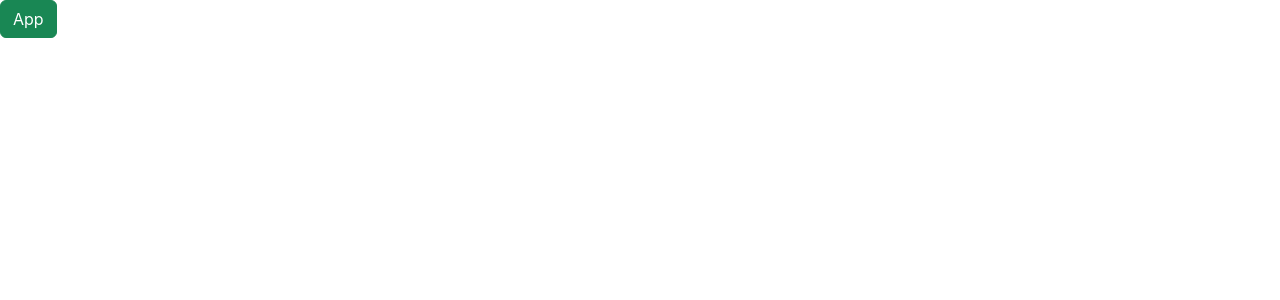
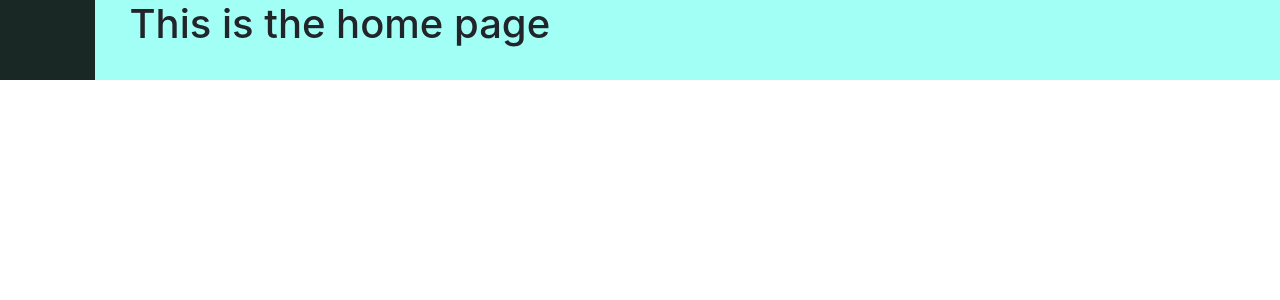
Before and after one commit to GitSupreme/Portfolio-website-react-, a React (Create React App) app in the folder client/: page / in a window 1280 px wide. Shown: the top 300 px of the page. Built offline with nearby package versions, Linux system fonts and the light colour scheme.

Commit message:
sidebar component initiated

```diff
--- a/client/package.json
+++ b/client/package.json
@@ -6,7 +6,8 @@
     "cra-template": "1.2.0",
     "react": "^19.0.0",
     "react-dom": "^19.0.0",
-    "react-scripts": "5.0.1",
+    "react-icons": "^5.4.0",
+    "react-scripts": "^5.0.1",
     "web-vitals": "^4.2.4"
   },
   "scripts": {
--- a/client/src/App.js
+++ b/client/src/App.js
@@ -1,12 +1,13 @@
 import React from 'react';
+import Sidebar from './components/sidebar/sidebar';
 
 
 const App = () => {
   return (
-    <div>
-      <button className='btn btn-success'> App </button>
-    </div>
-  )
-}
+
+      <Sidebar/>
+
+  );
+};
 
 export default App;
--- /dev/null
+++ b/client/src/components/home/home.js
@@ -0,0 +1,9 @@
+import React from 'react';
+
+const home = () => {
+    return(
+        <h1>This is the home page</h1>
+    )
+}
+
+export default home;
--- /dev/null
+++ b/client/src/components/sidebar/sidebar.css
@@ -0,0 +1,17 @@
+.sidebar-section{
+    display:flex;
+    background-color: #93fff4da;
+}
+.sidebar{
+    height: 10vh;
+    background-color: #030303da;
+    width: 95px;
+}
+.container-fluid{
+    padding-left: 0px!important;
+    padding-right: 0px!important;
+    overflow: hidden;
+}
+.expand-collapse-icon{
+
+}
--- /dev/null
+++ b/client/src/components/sidebar/sidebar.js
@@ -0,0 +1,27 @@
+import React from 'react';
+import "./sidebar.css";
+import Home from '../home/home';
+
+
+const sidebar = () => {
+    return (
+
+        <div className='container-fluid sidebar-section'>
+
+            <div className = 'sidebar'>
+                <div className='expand-collapse-icon'>
+
+                </div>
+            </div>
+
+            <div className='container'>
+                <Home/>
+            </div>
+
+
+        </div>
+
+    )
+}
+
+export default sidebar;
```
Also changed, not shown: client/src/components/home/home.css (added), 1 other file (tests, documents, lock files or other folders).
